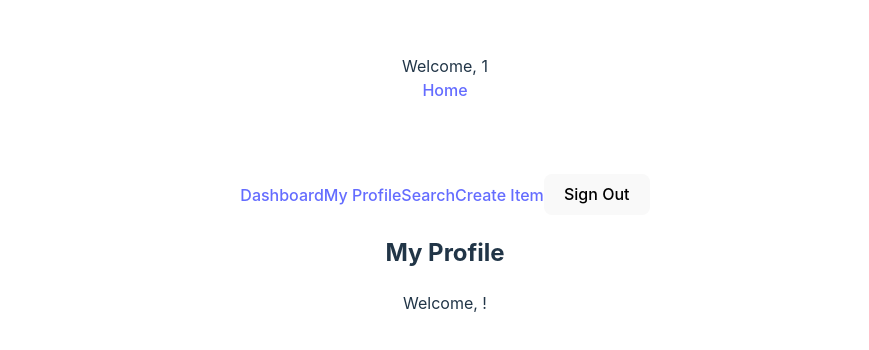
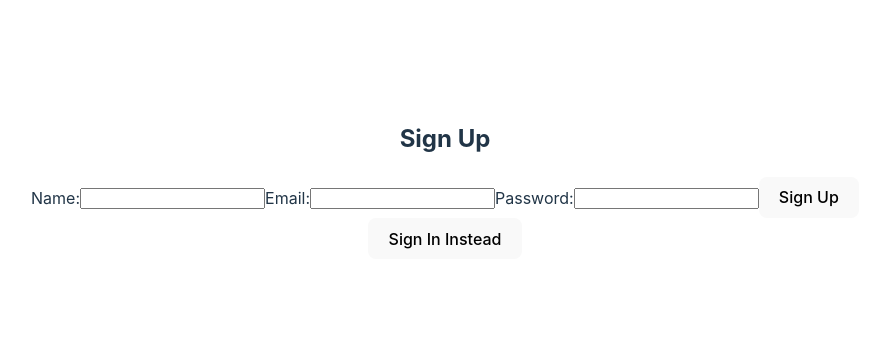
Before and after one commit to lirongg/project-4-FE, a React (Vite) app in the folder client/: page /profile in a window 1280 px wide. Shown: the part 220-570 px from the top of the page, without its empty margins (195-1064 px from the left). Built offline with nearby package versions, Linux system fonts and the light colour scheme.

Commit message:
Fix code - Sign In display user name now

```diff
--- a/client/src/App.jsx
+++ b/client/src/App.jsx
@@ -1,4 +1,4 @@
-import React, { useState } from 'react';
+import React, { useState, useEffect } from 'react';
 import './App.css';
 import { BrowserRouter as Router, Route, Routes } from 'react-router-dom';
 import Navbar from './components/Navbar';
@@ -8,16 +8,25 @@ import Dashboard from './pages/Dashboard';
 import MyProfile from './pages/Profile';
 import Search from './pages/Search';
 import CreateItem from './pages/CreateItem';
+import * as usersService from "./utilities/users-service";
 import {getUser} from "./utilities/users-service";
 
 function App() {
-  const [user, setUser] = useState(1);
-  // State is temporary at 1 so user do not have to login in be in homepage, to change to null
+  const [user, setUser] = useState(null);
 
-  const handleSignOut = () => {
-    // Implement sign out logic here (e.g., clear user session, reset state)
-    setUser(null);
-  };
+  useEffect(() => {
+    const fetchUserData = async () => {
+      try {
+        const userData = await getUser();
+        setUser(userData);
+      } catch (error) {
+        console.error('Error fetching user data:', error);
+      }
+    };
+
+    fetchUserData();
+  }, []);
+
 
   return (
     <>
@@ -26,7 +35,7 @@ function App() {
           <Router>
             <Navbar
               user={user}
-              handleSignOut={handleSignOut}
+              setUser={setUser}
             />
             <Routes>
               <Route path="/profile" element={<Profile user={user} />} />
@@ -41,7 +50,7 @@ function App() {
             <Routes>
               <Route
                 path="/*"
-                element={<AuthPage setUser={setUser} />}
+                element={<AuthPage setUser={setUser}/>}
               />
             </Routes>
           </Router>
--- a/client/src/components/Navbar.jsx
+++ b/client/src/components/Navbar.jsx
@@ -5,11 +5,11 @@ const Navbar = ({ user, handleSignOut }) => {
   return (
     <nav>
       <div className="logo">
-      <div>Welcome, {user} </div>
+      <div>Welcome, {user.name} </div>
         <Link to="/">Home</Link>
       </div>
       <div className="nav-links">
-        <Link to="/dashboard">Dashboard</Link>
+        <Link to="/">Dashboard</Link>
         <Link to="/myprofile">My Profile</Link>
         <Link to="/search">Search</Link>
         <Link to="/create">Create Item</Link>
--- a/client/src/components/SignIn.jsx
+++ b/client/src/components/SignIn.jsx
@@ -49,7 +49,7 @@ function SignIn({setUser}) {
         />
         <button type="submit">Sign In</button>
       </form>
-      <p className="error-message">&nbsp;{error}</p>
+      <p className="error-message">{error}</p>
     </div>
   );
 };
--- a/client/src/pages/Profile.jsx
+++ b/client/src/pages/Profile.jsx
@@ -7,7 +7,7 @@ const MyProfile = ({ user }) => {
       {/* Display user information and profile content */}
       {user && (
         <div>
-          <p>Welcome, {user.username}!</p>
+          <p>Welcome, {user.name}!</p>
           {/* Add more profile details and functionalities */}
         </div>
       )}
--- a/client/src/utilities/users-service.js
+++ b/client/src/utilities/users-service.js
@@ -46,8 +46,12 @@ export function logOut() {
 }
 
 export async function signIn(credentials) {
-    const token = await usersAPI.signIn(credentials);
+        console.log('Starting sign-in process...');
+        const {email, password} = credentials;
+    const token = await usersAPI.signIn({email,password});
+    console.log('Sign-in successful. Received token:', token);
     localStorage.setItem('token', token);
+    console.log('Token saved to localstorage');
 
     const tokenFromLs = localStorage.getItem('token');
     if (!tokenFromLs || !isValidToken(tokenFromLs)){
```
